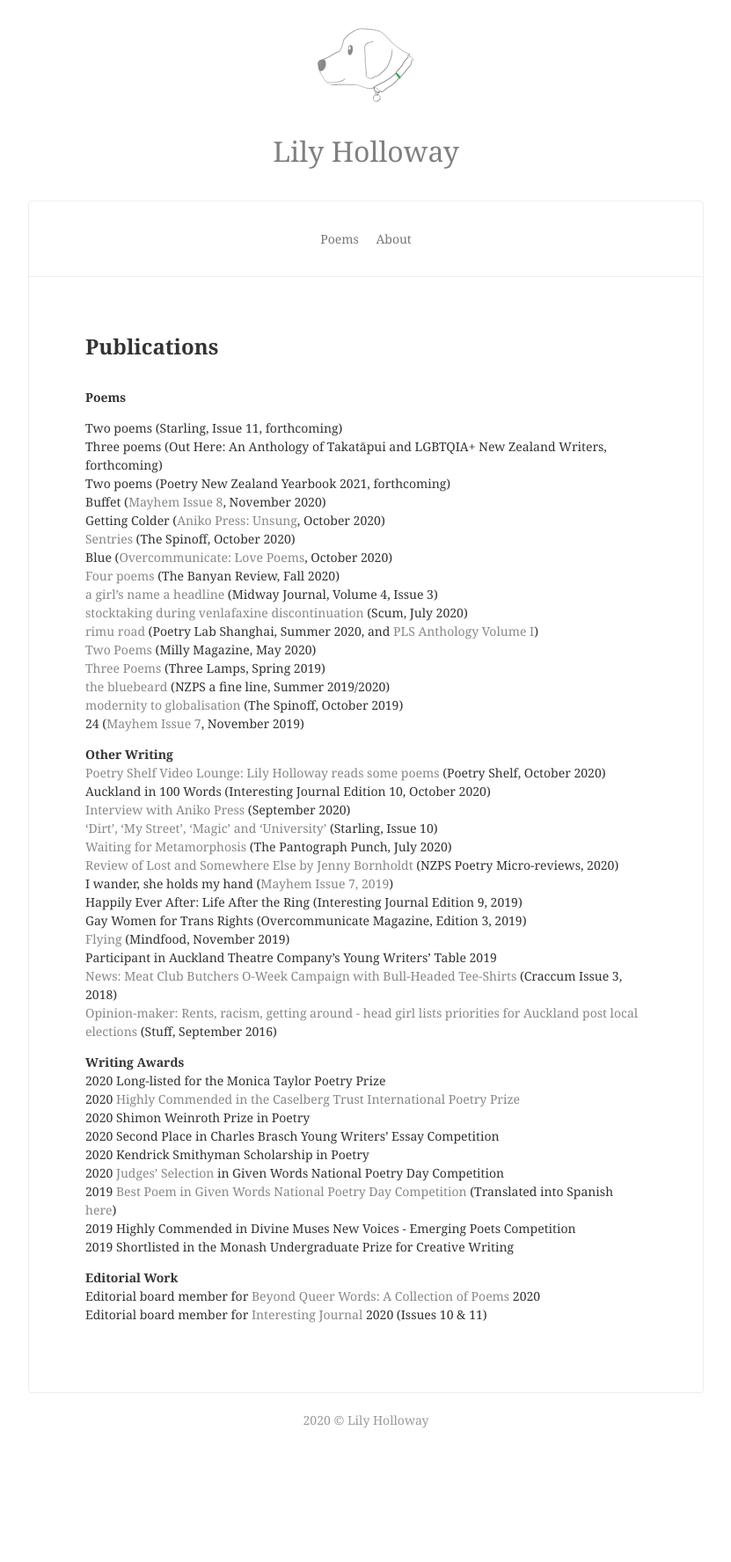
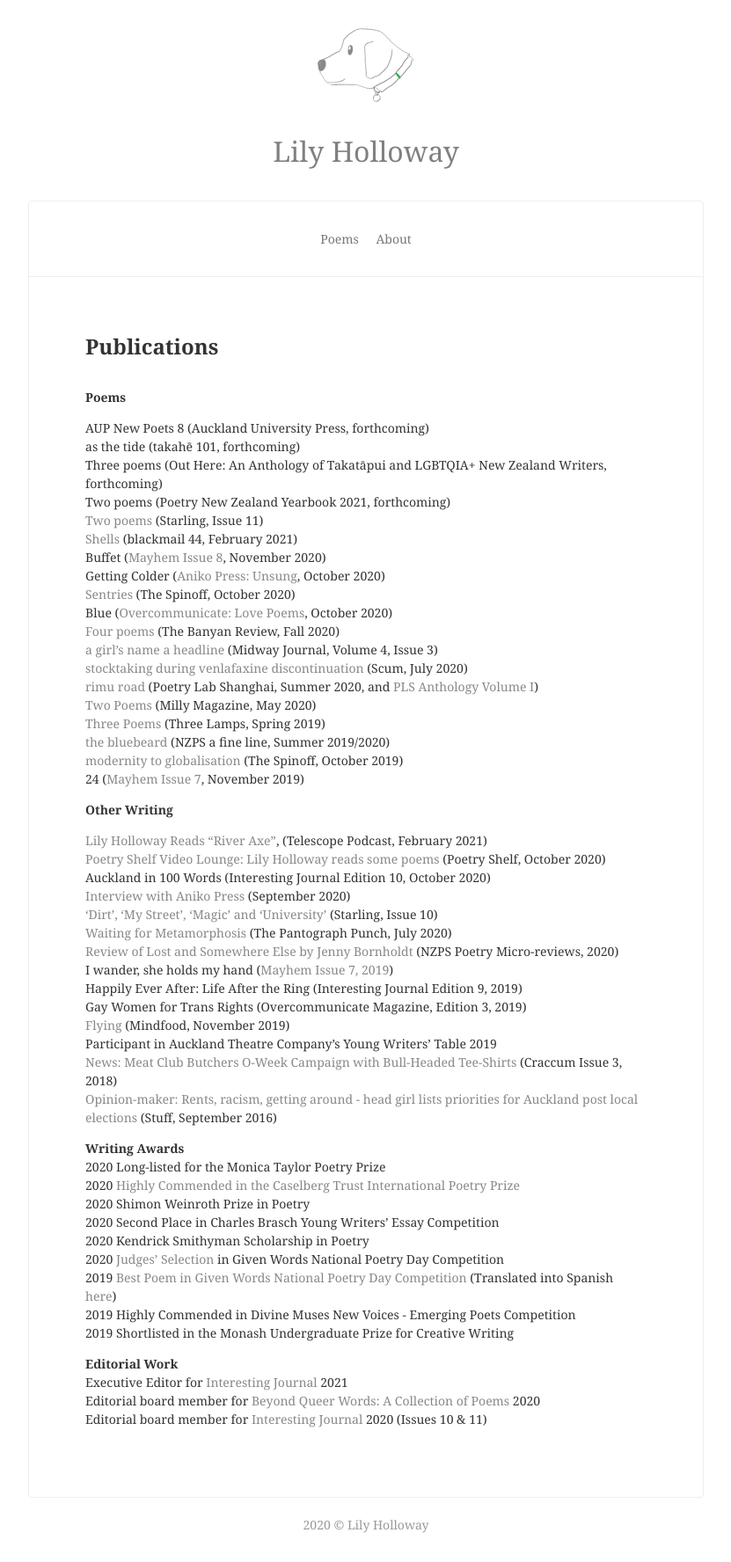
Before and after one commit to lilyholloway/lilyholloway.github.io, a Jekyll site: the page built from cv.md, in a window 1280 px wide. Shown: the whole page at 88% size, without its empty margins (224-1055 px from the left). Built offline with Jekyll 4.4.1, drawn with Linux system fonts in a browser that asks for light colours; nearby versions of some CDN libraries; before the commit the page ends 1657 px from its top, so only the background shows below that.

Commit message:
Update cv.md

```diff
--- a/cv.md
+++ b/cv.md
@@ -6,9 +6,12 @@ description: Publications and Awards
 
 <b>Poems</b><br>
 
-Two poems (Starling, Issue 11, forthcoming)<br>
+AUP New Poets 8 (Auckland University Press, forthcoming)<br>
+as the tide (takahē 101, forthcoming)<br>
 Three poems (Out Here: An Anthology of Takatāpui and LGBTQIA+ New Zealand Writers, forthcoming)<br>
 Two poems (Poetry New Zealand Yearbook 2021, forthcoming)<br>
+<a href="https://www.starlingmag.com/issue-11/lily-holloway">Two poems</a> (Starling, Issue 11)<br>
+<a href="http://www.blackmailpress.com/LH44.html">Shells</a> (blackmail 44, February 2021)<br>
 Buffet (<a href="https://www.mayhemjournal.co.nz/shop/product/471459/mayhem-2020--issue-8/">Mayhem Issue 8</a>, November 2020)<br>
 Getting Colder (<a href="https://www.anikopress.com/shop/p/aniko-press-issue-one-unsung">Aniko Press: Unsung</a>, October 2020)<br>
 <a href="https://thespinoff.co.nz/books/30-10-2020/the-friday-poem-sentries-by-lily-holloway/">Sentries</a> (The Spinoff, October 2020)<br>
@@ -24,6 +27,8 @@ Blue (<a href="https://overcommunicate.bigcartel.com/product/love-poems">Overcom
 24 (<a href="https://www.mayhemjournal.co.nz/page/7-0-contents/">Mayhem Issue 7</a>, November 2019)<br>
 
 <b>Other Writing</b><br>
+
+<a href="https://open.spotify.com/episode/5poNhuzseCeBG57uilcEVj?si=1aakXCdRRkWLcbXQWhwYEg">Lily Holloway Reads "River Axe"</a>, (Telescope Podcast, February 2021)<br>
 <a href="https://nzpoetryshelf.com/2020/10/30/poetry-shelf-video-lounge-lily-holloway-reads-some-poems/">Poetry Shelf Video Lounge: Lily Holloway reads some poems</a> (Poetry Shelf, October 2020)<br>
 Auckland in 100 Words (Interesting Journal Edition 10, October 2020)<br>
 <a href="https://www.anikopress.com/interviews/lily-holloway">Interview with Aniko Press</a> (September 2020)<br>
@@ -50,5 +55,6 @@ Participant in Auckland Theatre Company's Young Writers' Table 2019<br>
 2019 Shortlisted in the Monash Undergraduate Prize for Creative Writing<br>
 
 <b>Editorial Work</b><br>
+Executive Editor for <a href="https://www.interestingjournal.com/who-we-are">Interesting Journal</a> 2021<br>
 Editorial board member for <a href="https://www.beyondwordsmag.com/online-store/Beyond-Queer-Words-A-Collection-of-Poems-p218768615">Beyond Queer Words: A Collection of Poems</a> 2020<br>
 Editorial board member for <a href="https://www.interestingjournal.com/who-we-are">Interesting Journal</a> 2020 (Issues 10 & 11)<br>
```
